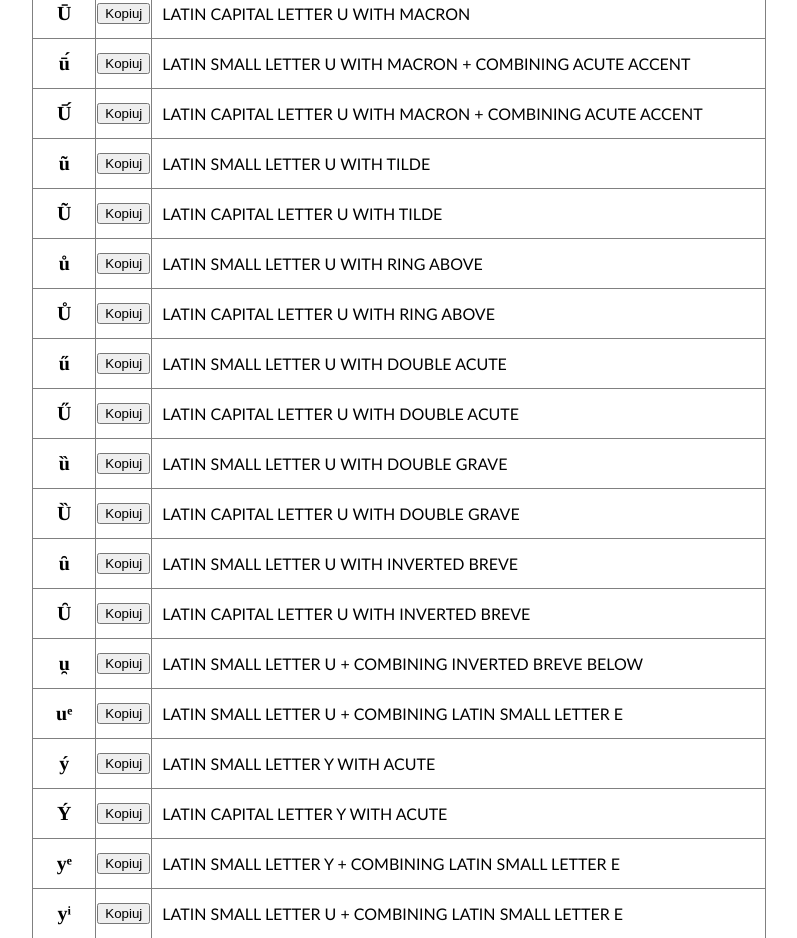
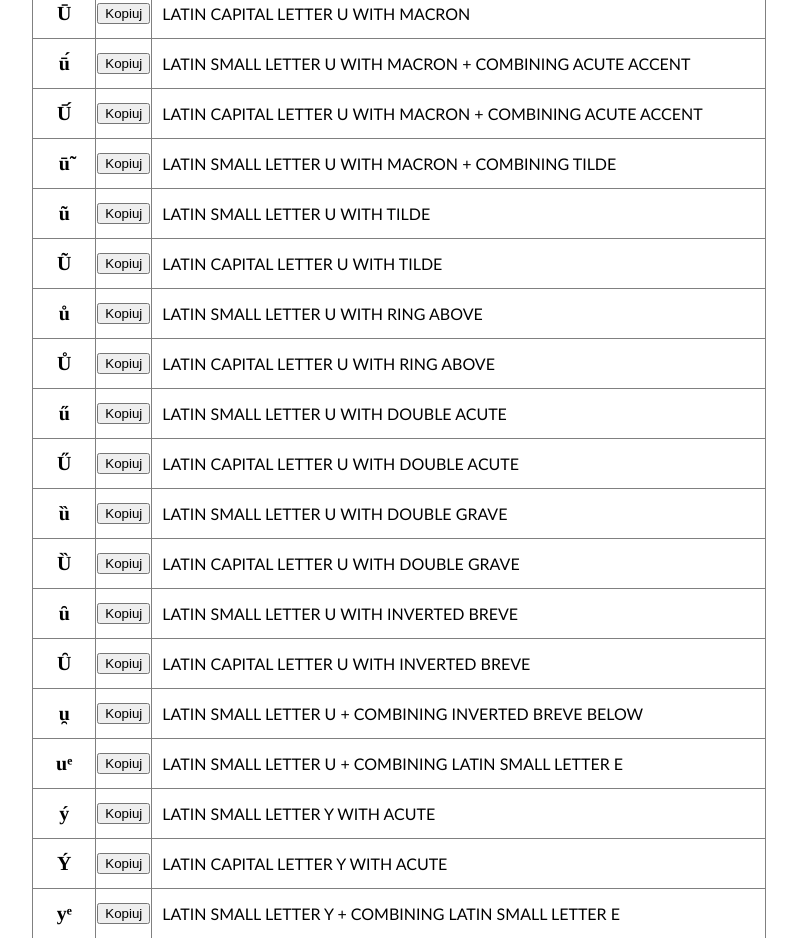
Before and after one commit to pavaos/pavaos.github.io, a plain HTML site: page spsl_znaki/index.html in a window 1280 px wide. Shown: the part 7867-8805 px from the top of the page, without its empty margins (241-1038 px from the left). Drawn offline with nearby package versions, Linux system fonts and the light colour scheme.

Commit message:
Update index.html

```diff
--- a/spsl_znaki/index.html
+++ b/spsl_znaki/index.html
@@ -195,9 +195,9 @@ function copyToClipboard(txt) {
 <tr><td class="znaki">Ŭ</td><td><button style="button" onclick="CopyMyLeftTd(this)">Kopiuj</button></td><td class="opis">LATIN CAPITAL LETTER U WITH BREVE</td></tr>
 <tr><td class="znaki">ū</td><td><button style="button" onclick="CopyMyLeftTd(this)">Kopiuj</button></td><td class="opis">LATIN SMALL LETTER U WITH MACRON</td></tr>
 <tr><td class="znaki">Ū</td><td><button style="button" onclick="CopyMyLeftTd(this)">Kopiuj</button></td><td class="opis">LATIN CAPITAL LETTER U WITH MACRON</td></tr>
- <tr><td class="znaki">ū́</td><td><button style="button" onclick="CopyMyLeftTd(this)">Kopiuj</button></td><td class="opis">LATIN SMALL LETTER U WITH MACRON + COMBINING ACUTE ACCENT</td></tr>
+<tr><td class="znaki">ū́</td><td><button style="button" onclick="CopyMyLeftTd(this)">Kopiuj</button></td><td class="opis">LATIN SMALL LETTER U WITH MACRON + COMBINING ACUTE ACCENT</td></tr>
 <tr><td class="znaki">Ū́</td><td><button style="button" onclick="CopyMyLeftTd(this)">Kopiuj</button></td><td class="opis">LATIN CAPITAL LETTER U WITH MACRON + COMBINING ACUTE ACCENT</td></tr>
-
+<tr><td class="znaki">ū̃</td><td><button style="button" onclick="CopyMyLeftTd(this)">Kopiuj</button></td><td class="opis">LATIN SMALL LETTER U WITH MACRON + COMBINING TILDE</td></tr>
 <tr><td class="znaki">ũ</td><td><button style="button" onclick="CopyMyLeftTd(this)">Kopiuj</button></td><td class="opis">LATIN SMALL LETTER U WITH TILDE</td></tr>
 <tr><td class="znaki">Ũ</td><td><button style="button" onclick="CopyMyLeftTd(this)">Kopiuj</button></td><td class="opis">LATIN CAPITAL LETTER U WITH TILDE</td></tr>
 <tr><td class="znaki">ů</td><td><button style="button" onclick="CopyMyLeftTd(this)">Kopiuj</button></td><td class="opis">LATIN SMALL LETTER U WITH RING ABOVE</td></tr>
```
